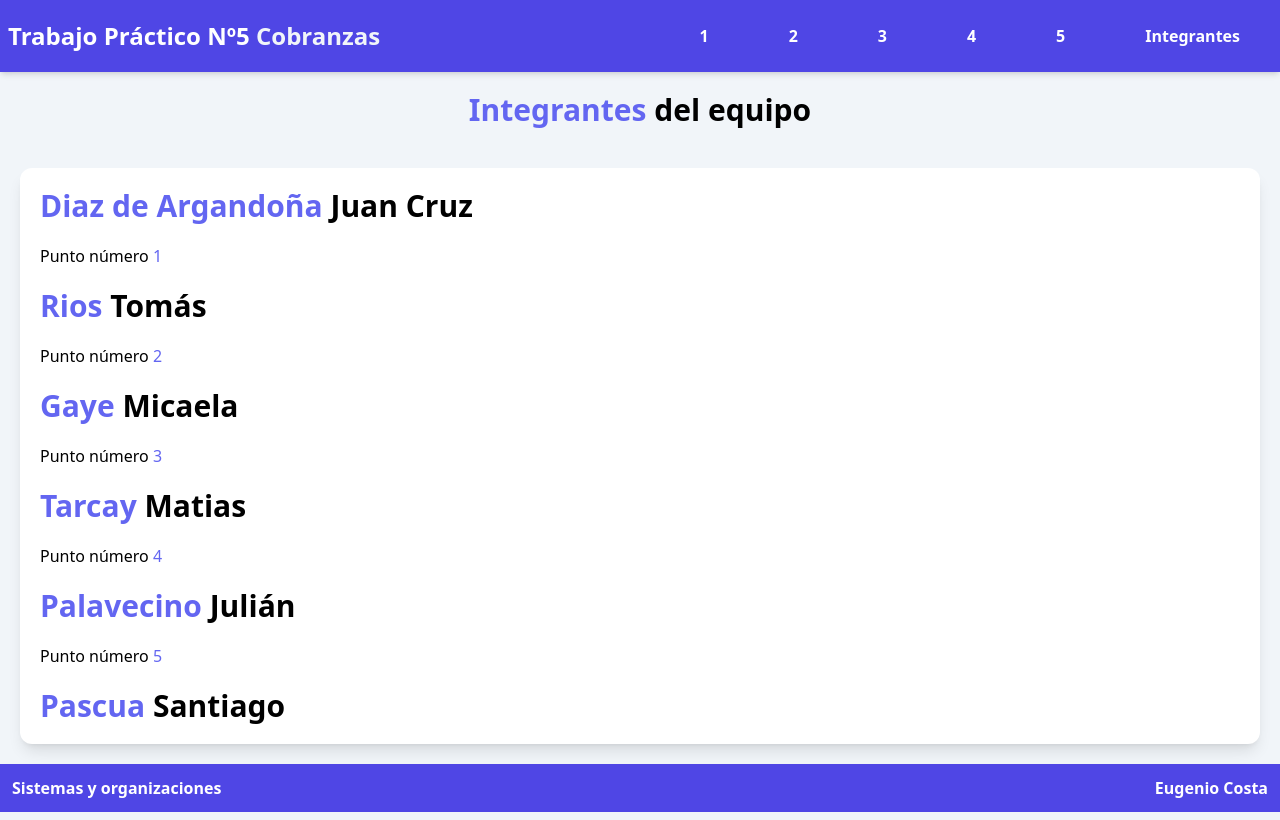
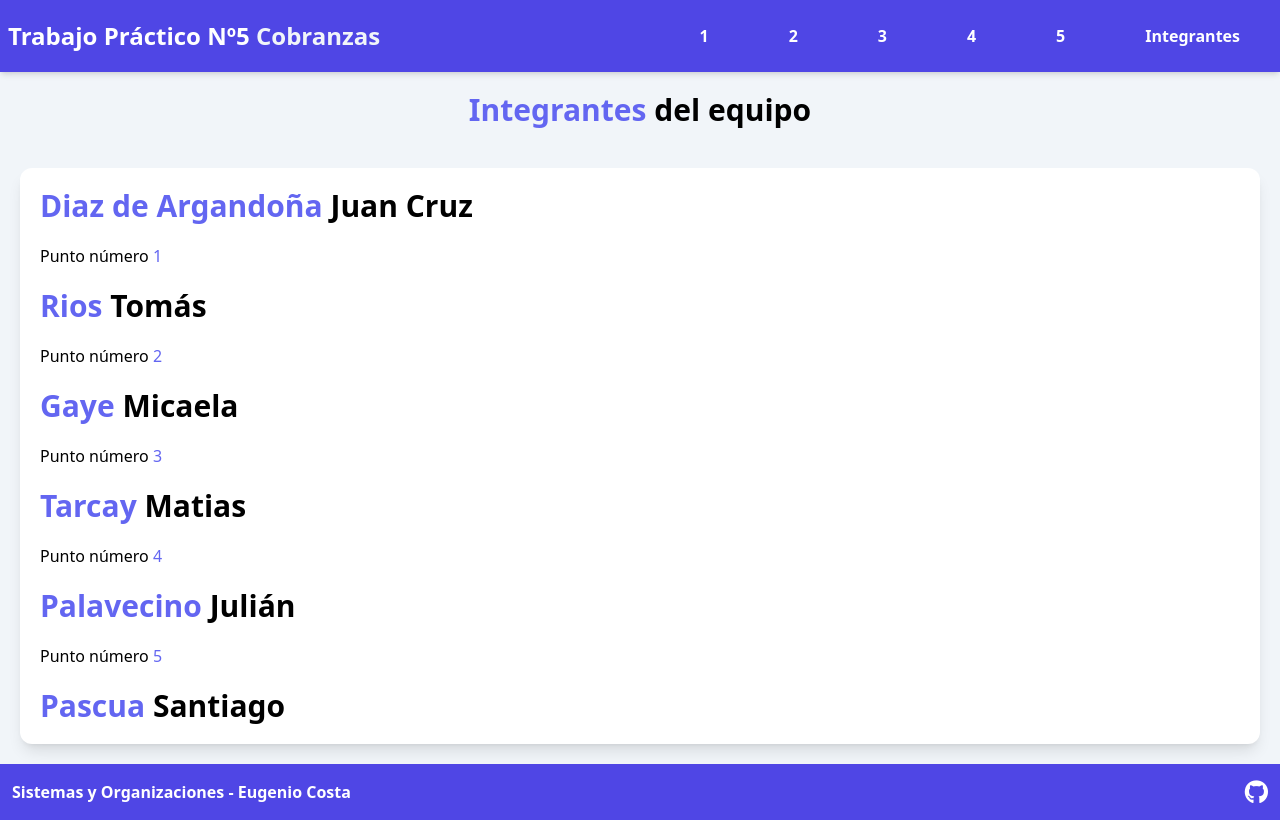
Before and after one commit to giovanni1996DDA/Trabajo-4-organizaciones, a React (Vite) app: page / in a window 1280 px wide. Built offline with nearby package versions, Linux system fonts and the light colour scheme.

Commit message:
Correcciones grales/icono git

```diff
--- a/index.html
+++ b/index.html
@@ -5,6 +5,10 @@
     <link rel="icon" type="image/svg+xml" href="https://davinci.vaneduc.edu.ar/media/1038/leonardo-da-vinci.png" />
     <meta name="viewport" content="width=device-width, initial-scale=1.0" />
     <title>Sistemas y Organizaciones TP N°5</title>
+    <script
+      src="https://kit.fontawesome.com/83248c6b9f.js"
+      crossorigin="anonymous"
+    ></script>
   </head>
   <body class="bg-slate-100">
     <div id="root"></div>
--- a/package.json
+++ b/package.json
@@ -9,6 +9,10 @@
     "preview": "vite preview"
   },
   "dependencies": {
+    "@fortawesome/fontawesome-svg-core": "^6.2.0",
+    "@fortawesome/free-regular-svg-icons": "^6.2.0",
+    "@fortawesome/free-solid-svg-icons": "^6.2.0",
+    "@fortawesome/react-fontawesome": "^0.2.0",
     "react": "^18.2.0",
     "react-dom": "^18.2.0",
     "react-router-dom": "^6.4.3"
--- a/src/Layouts/NavLayout.jsx
+++ b/src/Layouts/NavLayout.jsx
@@ -1,6 +1,9 @@
-import { Link, Outlet } from "react-router-dom"
+import { Link, Outlet } from "react-router-dom";
+import { FontAwesomeIcon } from '@fortawesome/react-fontawesome'
+// import { faGitHub } from '@fortawesome/fontawesome-free-solid'
 
 const NavLayout = () => {
+
   return (
     <>
         <div className="flex flex-col justify-between min-h-screen">
@@ -32,9 +35,13 @@ const NavLayout = () => {
             <main className="grow flex flex-col p-5 justify-evenly gap-5">
                 <Outlet />
             </main>
-            <footer className="bg-indigo-600 grid grid-cols-2 shadow-md p-3 text-white font-semibold">
-                <p>Sistemas y organizaciones</p>
-                <p className="text-right">Eugenio Costa</p>
+            <footer className="bg-indigo-600 flex p-3 text-white justify-around font-semibold">
+                <div className="grow flex justify-between ">
+                    <p className="h-fit self-center">Sistemas y Organizaciones - Eugenio Costa</p>
+                </div>
+                <a href="https://github.com/giovanni1996DDA/Trabajo-4-organizaciones.git" target="_blank" className="w-fit text-2xl"  rel="noopener noreferrer">
+                    <i className="fa-brands fa-github"></i>
+                </a>
             </footer>
         </div>
     </>
--- a/src/index.css
+++ b/src/index.css
@@ -1,3 +1,8 @@
 @tailwind base;
 @tailwind components;
 @tailwind utilities;
+
+.fa-github:hover{
+    filter:drop-shadow(0px 0px 2px white);
+    transition: all .05s;
+}
```
Also changed, not shown: 1 other file (tests, documents, lock files or other folders).
